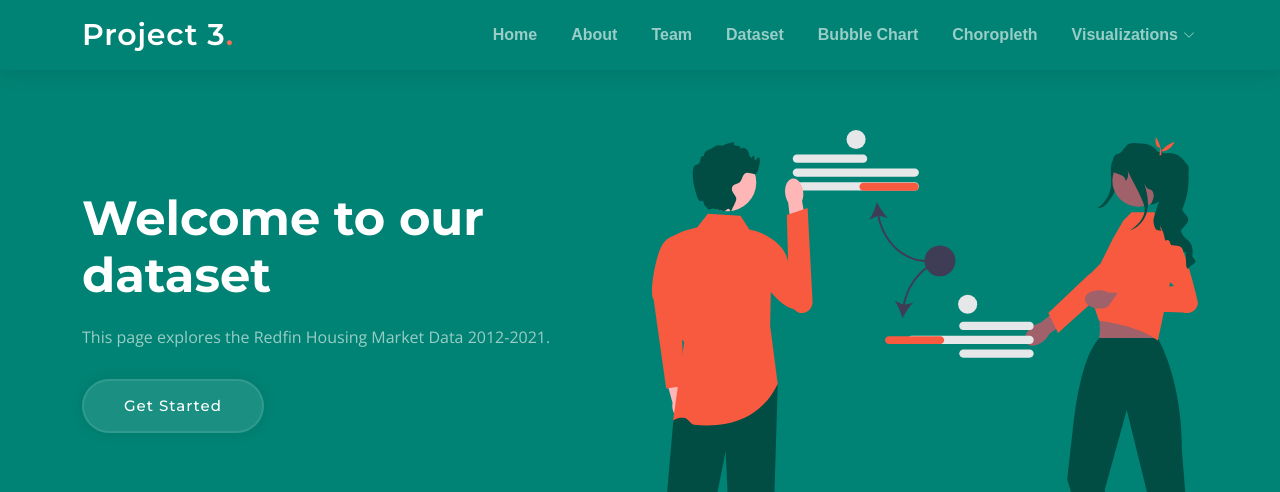
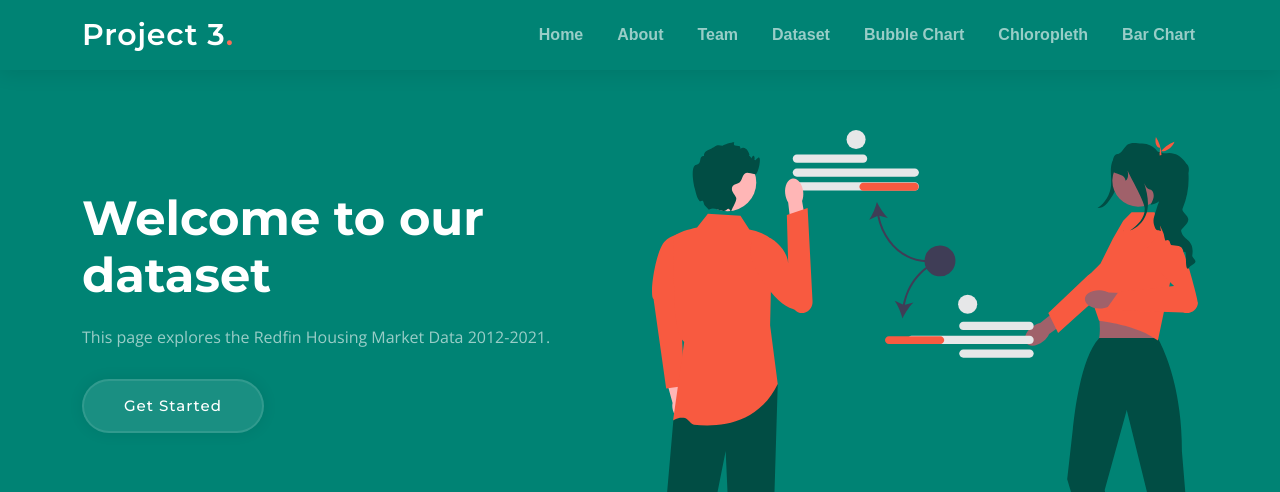
Before and after one commit to mbruns13/redfin_housing_data, a Flask app: template Code/templates/index.html in a window 1280 px wide. Shown: the top 492 px of the page. Run offline with Flask 2, Linux system fonts and the light colour scheme; the template is opened without the code that fills it, so the values that code supplies are empty; parts of the project's set-up code (start-up, migrations or seed data) failed here and were passed over; some libraries are stand-ins or nearby versions.

Commit message:
Update index.html

```diff
--- a/Code/templates/index.html
+++ b/Code/templates/index.html
@@ -48,17 +48,8 @@
                     <li><a href="#team">Team</a></li>
                     <li><a href="dataset.html">Dataset</a></li>
                     <li><a href="bubble.html">Bubble Chart</a></li>
-                    <li><a href="choropleth.html">Choropleth</a></li>
-                    <li class="dropdown"><a href="#"><span>Visualizations</span> <i class="bi bi-chevron-down dropdown-indicator"></i></a>
-                        <ul>
-                            <li><a href="graphs.html">Graph 1</a></li>
-                            <li><a href="graphs.html">Graph 2</a></li>
-                            <li><a href="graphs.html">Graph 3</a></li>
-                            <li><a href="graphs.html">Graph 4</a></li>
-                            <li><a href="graphs.html">Graph 5</a></li>
-                            <li><a href="graphs.html">Graph 6</a></li>
-                        </ul>
-                    </li>
+                    <li><a href="chloropleth.html">Chloropleth</a></li>
+                    <li><a href="graphs.html">Bar Chart</a></li>
                 </ul>
             </nav>
             <!-- .navbar -->
```
